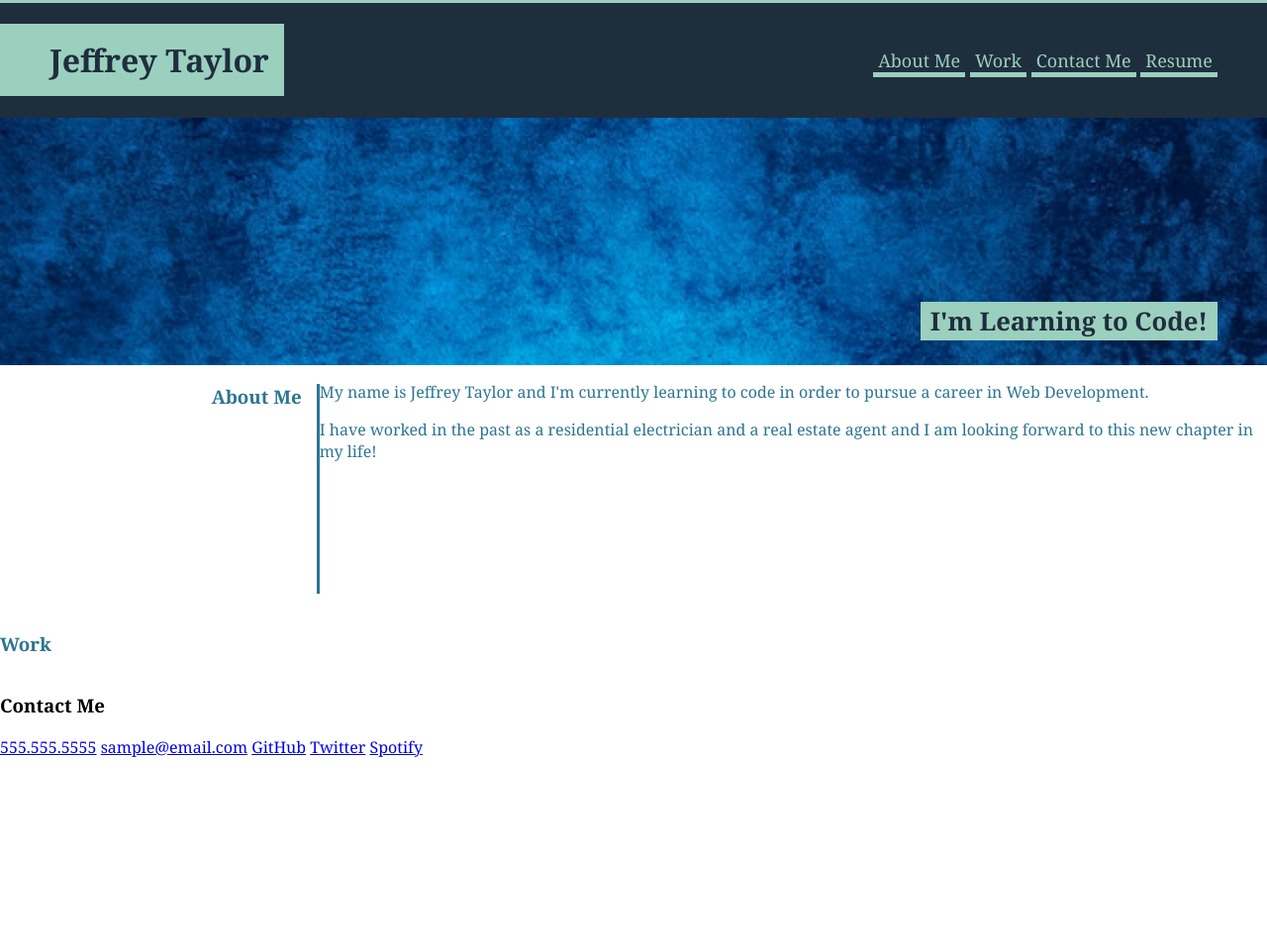
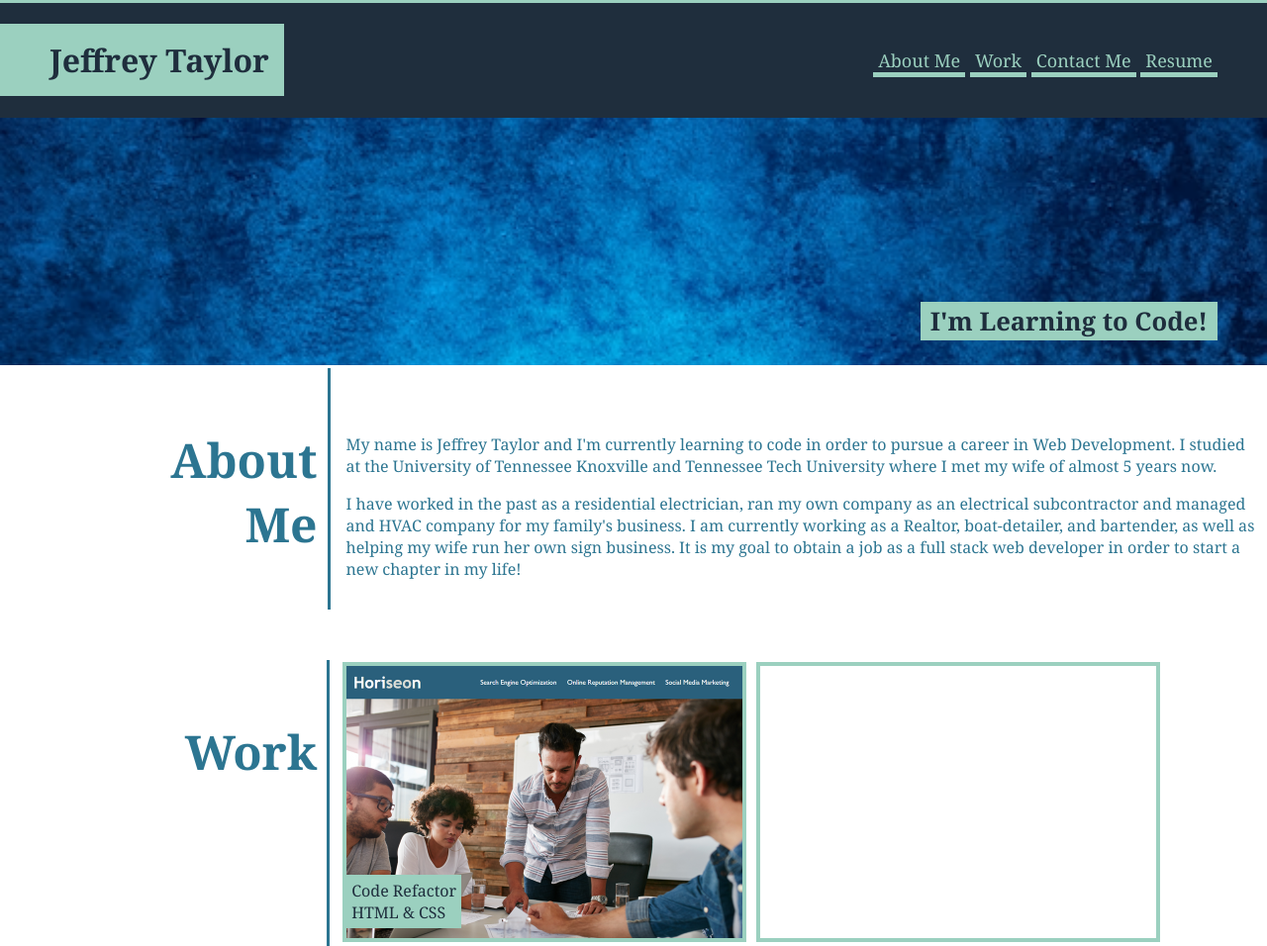
Before and after one commit to jtpheonix13/Portfolio, a plain HTML site: page index.html in a window 1280 px wide. Shown: the top 956 px of the page at 99% size. Before the commit the page ends 800 px from the top, so only its background shows below. Drawn offline with Linux system fonts and the light colour scheme.

Commit message:
building out the sizing and content for the project link cards

```diff
--- a/assets/style.css
+++ b/assets/style.css
@@ -85,7 +85,112 @@ header nav a {
 
 .about-me h3 {
     border-right: 3px solid var(--textcolor);
+    margin:3px;
     width: 25%;
+    height: auto;
     text-align:end;
-    padding-right: 15px;
+    font-size: 3rem;
+    padding: 60px 10px 60px;
+
 }
+
+.about-me div {
+    margin: 3px;
+    width: 75%;
+    padding: 50px 5px 50px 10px;
+
+}
+
+.my-work {
+    display: flex;
+    flex-flow: row nowrap;
+    justify-content: space-between;
+    height: 1000px;
+
+}
+
+.my-work h3 {
+    border-right: 3px solid var(--textcolor);
+    /* margin:3px; */
+    width: 25%;
+    height: auto;
+    text-align:end;
+    font-size: 3rem;
+    padding: 60px 10px 60px;
+
+}
+
+.card-div {
+    display: flex;
+    flex-flow: row wrap;
+    justify-content: stretch;
+    align-content: stretch;
+    width: 75%;
+    margin: 50px 8px 50px 8px;
+}
+
+
+.cards {
+    border: 4px solid var(--lightcolor);
+    height: 275px;
+    width: 400px;
+    margin: 0 5px 0 5px;
+}
+
+.refactor {
+    position: relative;
+    background-image: url("images/refactor.png");
+    background-size: cover;
+}
+
+.refactor a {
+    position: absolute;
+    right: -1;
+    bottom: 10px;
+    color: var(--darkcolor);
+    text-decoration: none;
+    background-color: var(--lightcolor);
+    padding: 5px 5px;
+}
+
+
+
+footer {
+    display: flex;
+    flex-flow: row nowrap;
+    align-items: center;
+    height: 100px;
+
+}
+
+footer h3 {
+    border-right: 3px solid var(--textcolor);
+    width: 25%;
+    height: 95%;
+    text-align:end;
+    font-size: 3rem;
+    padding: 20px 10px 20px 0px;
+    color: var(--textcolor);
+}
+
+footer nav {
+
+    padding-left: 20px;
+    margin: auto;
+
+}
+
+footer a {
+
+    width: 75%;
+    text-decoration: none;
+    color: black;
+    border-bottom: 3px solid var(--textcolor);
+    padding:0 10px 3px 10px;
+    font-size: 1.2rem;
+    margin: 2px;
+
+}
+
+
+/* Media Queries to help with the page display elements for smaller screens */
--- a/index.html
+++ b/index.html
@@ -28,19 +28,36 @@
 
     <main class="flex-column">
         <section class="about-me">
-            <h3 id="about">About Me</h3>
+            <h3 id="about">About <br>Me</h3>
             <div>
-            <p>My name is Jeffrey Taylor and I'm currently learning to code in order to pursue a career in Web Development.</p>
-            <p>I have worked in the past as a residential electrician and a real estate agent and I am looking forward to this new chapter in my life!</p>
+            <p>My name is Jeffrey Taylor and I'm currently learning to code in order to pursue a career in Web Development. I studied at the University of Tennessee Knoxville and Tennessee Tech University where I met my wife of almost 5 years now.</p>
+            <p>I have worked in the past as a residential electrician, ran my own company as an electrical subcontractor and managed and HVAC company for my family's business. I am currently working as a Realtor, boat-detailer, and bartender, as well as helping my wife run her own sign business. It is my goal to obtain a job as a full stack web developer in order to start a new chapter in my life!</p>
             </div>
         </section>
         <section class="my-work">
             <h3 id="work">Work</h3>
+            <section class="card-div">
+                <div class="cards refactor">
+                    <a id="card1" href="https://github.com/jtpheonix13/code-refactor"> Code Refactor <br> HTML & CSS</a>
+                </div>
+                <div class="cards portfolio">
+                    <a id="card2" href="#placeholder"></a>
+                </div>
+                <div class="cards comingSoon">
+                    <a id="card3" href="#placeholder"></a>
+                </div>
+                <div class="cards comingSoon">
+                    <a id="card4" href="#placeholder"></a>
+                </div>
+                <div class="cards comingSoon">
+                    <a id="card5" href="#placeholder"></a>
+                </div>
+            </section>
         </section>
     </main>
 
     <footer>
-        <h3 id="contact">Contact Me</h3>
+        <h3 id="contact">Contact <br> Me</h3>
         <nav>
             <a href="#phone">555.555.5555</a>
             <a href="#email">sample@email.com</a>
```
Also changed, not shown: assets/images/refactor.png (added).
